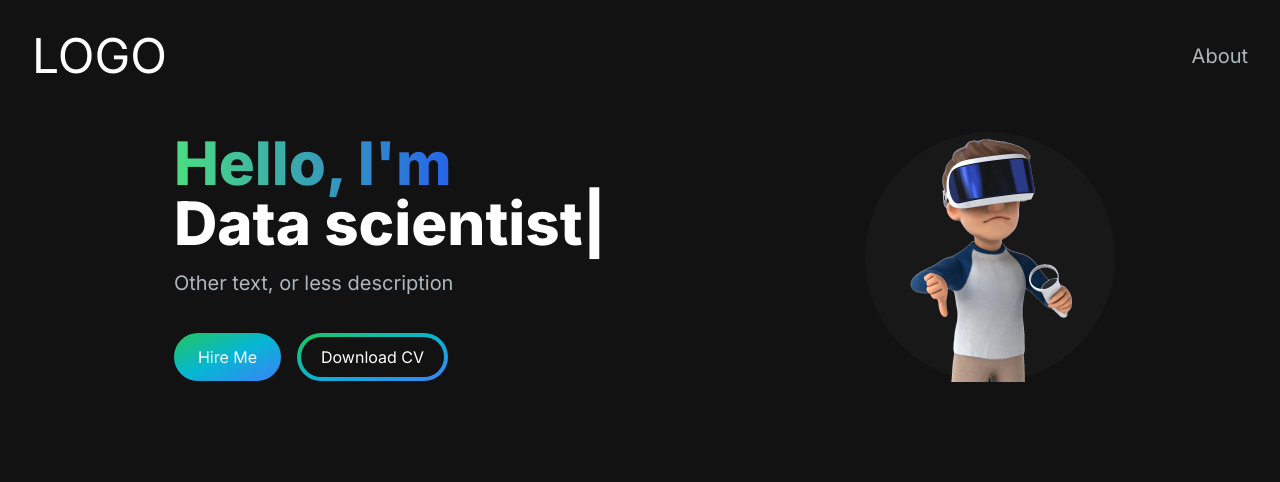
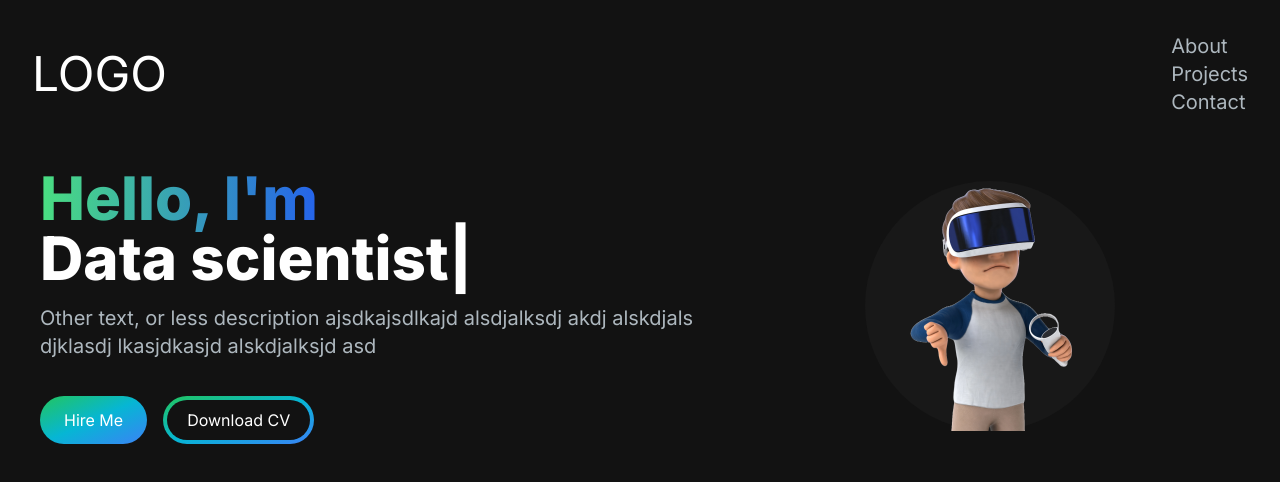
Before and after one commit to JacksonMerma/next-portfolio-deploy, a Next.js app: page / in a window 1280 px wide. Shown: the top 482 px of the page. Built offline with nearby package versions, Linux system fonts and the light colour scheme.

Commit message:
agregando componente link y colocando algunos en el nav

```diff
--- a/src/app/components/HeroSection.jsx
+++ b/src/app/components/HeroSection.jsx
@@ -30,7 +30,7 @@ const HeroSection = () => {
                         />
                     </h1>
                     <p className="text-[#ADB7BE] text-base sm:text-lg mb-6 lg:text-xl">
-                        Other text, or less description
+                        Other text, or less description ajsdkajsdlkajd alsdjalksdj akdj alskdjals djklasdj lkasjdkasjd alskdjalksjd asd
                     </p>
                     <div>
                         <button className="px-6 py-3 w-full sm:w-fit rounded-full mr-4 bg-gradient-to-br from-green-500 via-cyan-500 to-blue-500 hover:bg-slate-200 text-white">Hire Me</button>
--- /dev/null
+++ b/src/app/components/NavLink.jsx
@@ -0,0 +1,11 @@
+import Link from "next/link"
+
+const NavLink = ({href, title}) => {
+    return (
+        <Link href={href} className='block py-2 pl-3 pr-4 text-[#ADB7BE] sm:text-xl rounded md:p-0 hover:text-white'>
+            {title}
+        </Link>
+    );
+}
+
+export default NavLink;
--- a/src/app/components/Navbar.jsx
+++ b/src/app/components/Navbar.jsx
@@ -1,5 +1,18 @@
 import Link from 'next/link';
 import React from 'react';
+import NavLink from './NavLink';
+
+const navLinks = [
+    {
+        title: "About", path: "#about",
+    },
+    {
+        title: "Projects", path: "#projects",
+    },
+    {
+        title: "Contact", path: "#contact",
+    },
+]
 
 const Navbar = () => {
     return (
@@ -8,11 +21,13 @@ const Navbar = () => {
                 <Link href={"/"} className='text-5xl text-white font-smibold'>
                     LOGO
                 </Link>
-                <div className='menu hidden md:block md:w-auto' id='navbar'>
+                <div className='menu block md:w-auto' id='navbar'>
                     <ul>
-                        <li><Link href={"#about"} className='block py-2 pl-3 pr-4 text-[#ADB7BE] sm:text-xl rounded md:p-0 hover:text-white'>
-                            About
-                        </Link></li>
+                        {navLinks.map((link, index) => (
+                            <li key={index}>
+                                <NavLink href={link.path} title={link.title} />
+                            </li>
+                        ))}
                     </ul>
                 </div>
             </div>
```
